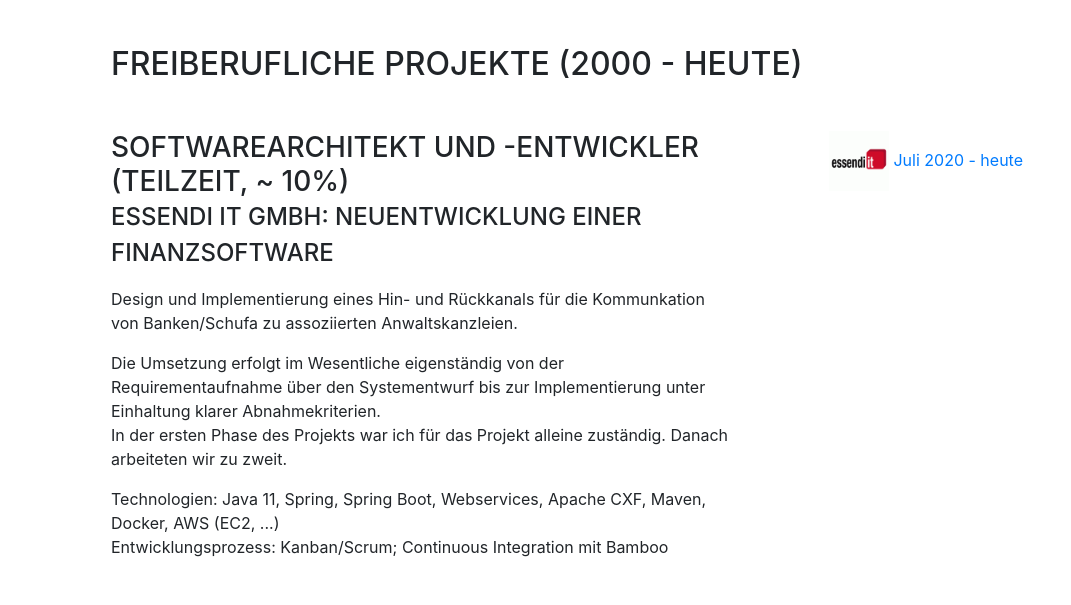
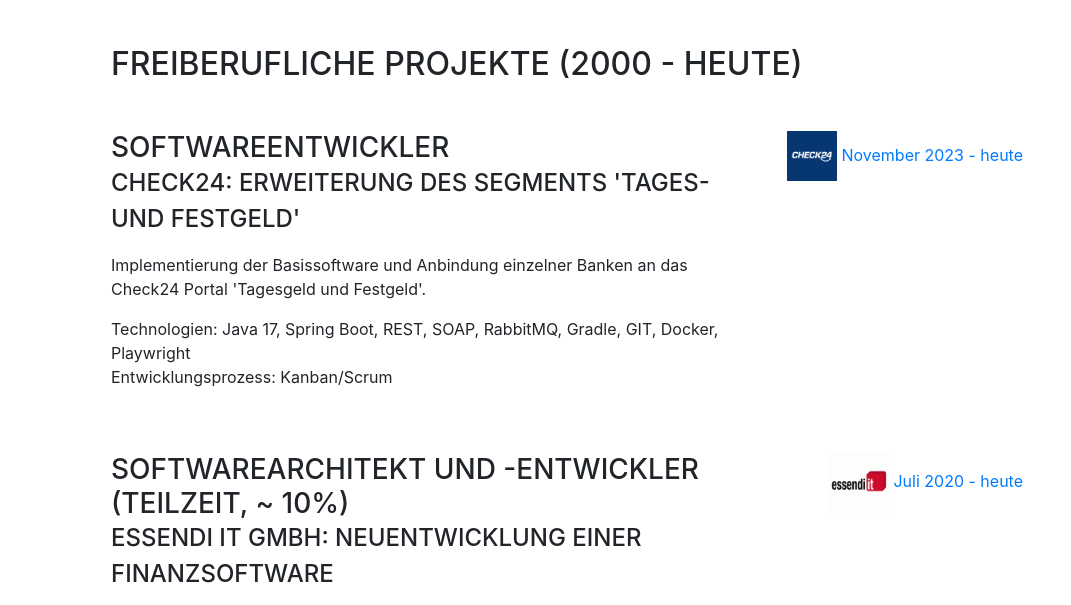
Before and after one commit to nasahl/website-nasahl, a website with bundled scripts: page index.html in a window 1280 px wide. Shown: the part 804-1409 px from the top of the page, without its empty margins (209-1280 px from the left). Built offline with nearby package versions, Linux system fonts and the light colour scheme; a web font is replaced by a local one.

Commit message:
Add section for Check24

```diff
--- a/index.html
+++ b/index.html
@@ -135,6 +135,19 @@
     <section class="resume-section p-3 p-lg-5 d-flex flex-column" id="experience">
         <div class="my-auto">
             <h2 class="mb-5">Freiberufliche Projekte (2000 - heute)</h2>
+
+            <div class="resume-item d-flex flex-column flex-md-row mb-5">
+                <div class="resume-content mr-auto">
+                    <h3 class="mb-0">Softwareentwickler</h3>
+                    <div class="subheading mb-3">Check24: Erweiterung des Segments 'Tages- und Festgeld'</div>
+                    <p>Implementierung der Basissoftware und Anbindung einzelner Banken an das Check24 Portal 'Tagesgeld und Festgeld'.</p>
+                    <p>Technologien: Java 17, Spring Boot, REST, SOAP, RabbitMQ, Gradle, GIT, Docker, Playwright
+                    <br> Entwicklungsprozess: Kanban/Scrum</p>
+                </div>
+                <div class="resume-date text-md-right">
+                    <span class="text-primary"><img src="companies/check24.png" width="50" height="50"> November 2023 - heute</span>
+                </div>
+            </div>
 
             <div class="resume-item d-flex flex-column flex-md-row mb-5">
                 <div class="resume-content mr-auto">
```
Also changed, not shown: companies/check24.png (added), 4 other files.
